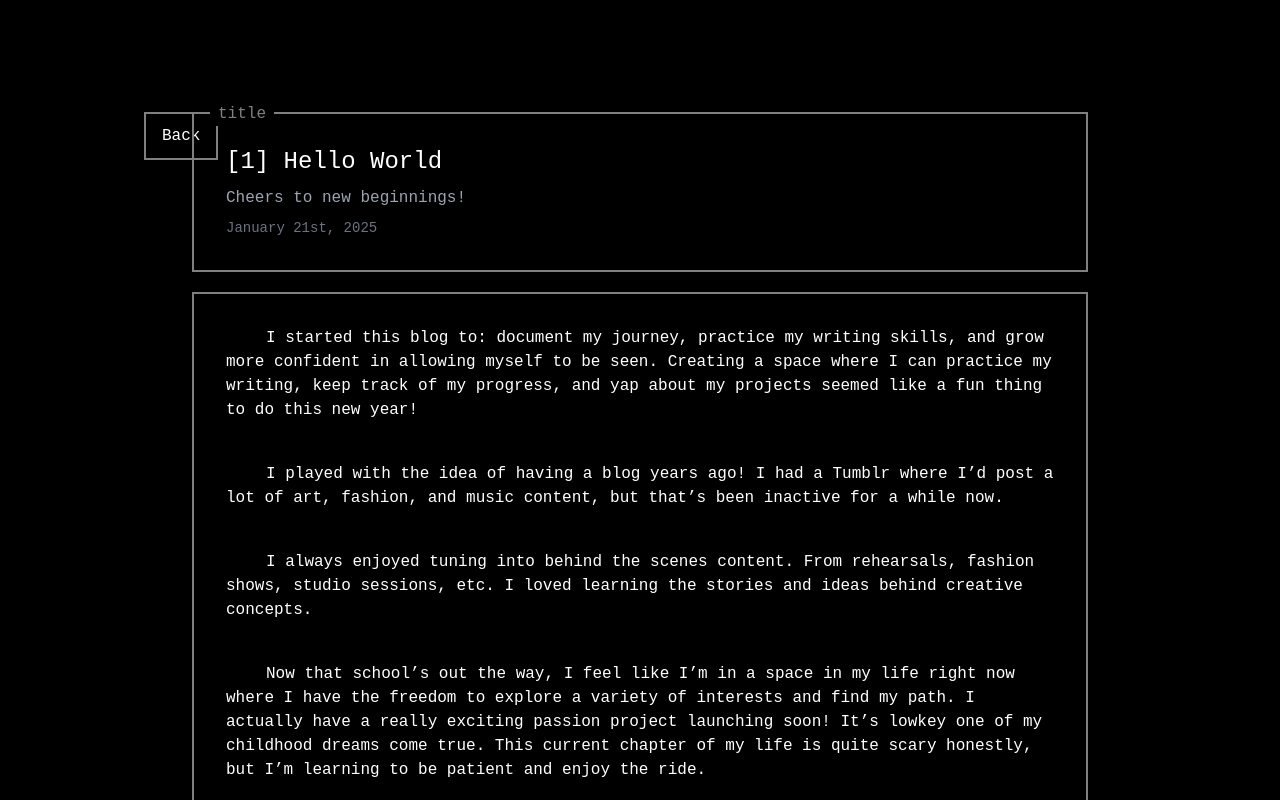
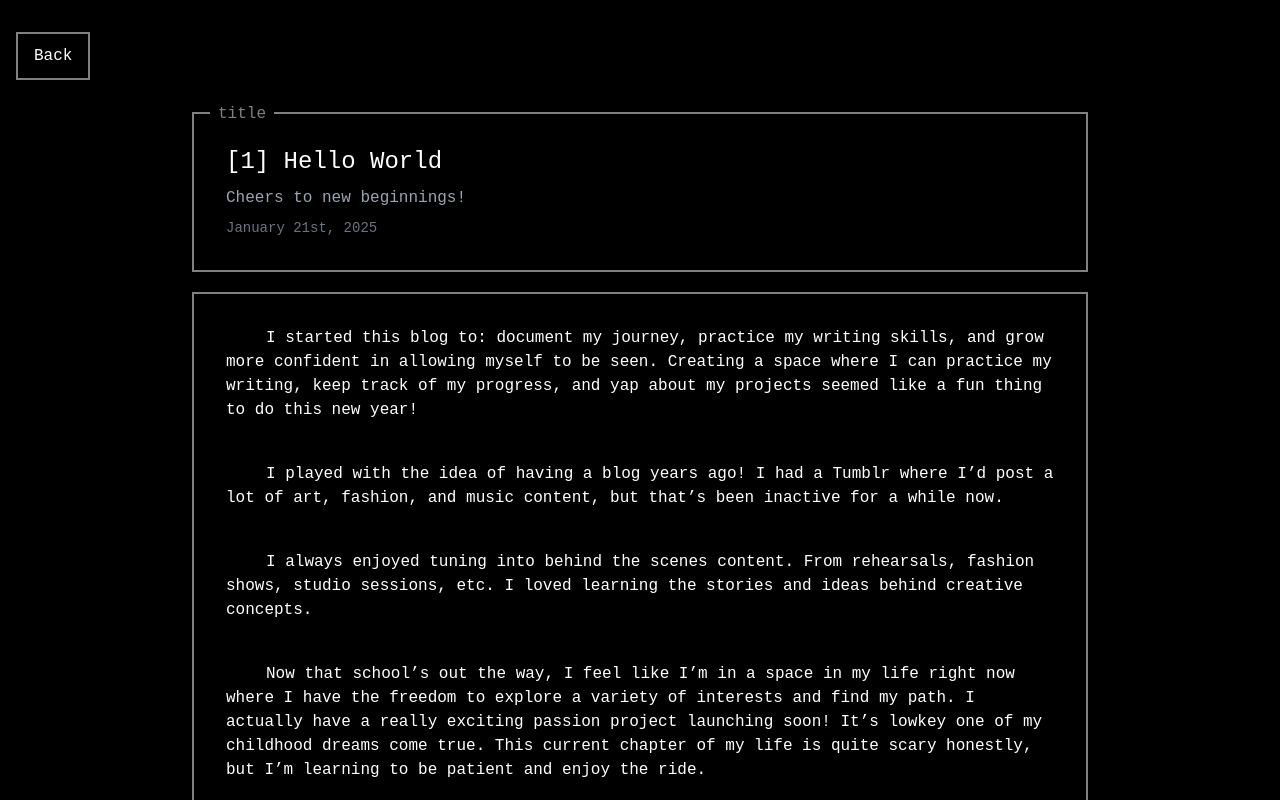
Before and after one commit to teresaakin/devBlog, a React (Vite) app in the folder fly-writes/: page /my-posts/hello-world in a window 1280 px wide. Shown: the top 800 px of the page. Built offline with nearby package versions, Linux system fonts and the light colour scheme; a web font is replaced by a local one.

Commit message:
added a vercel.json file for redirect issues, config my lg screens because of overlap w back btn

```diff
--- a/fly-writes/src/pages/BlogPostEntries.jsx
+++ b/fly-writes/src/pages/BlogPostEntries.jsx
@@ -23,6 +23,8 @@ const BlogPostEntries = () => {
     // </div>
 
     <div className="relative min-h-screen w-full">
+
+
       {/* Back button container - absolutely positioned */}
       <div className="absolute lg:fixed left-4 top-8 lg:left-8 lg:mt-20 lg:ml-28">
         {/* this link links us back to the home page when we click the back button */}
--- a/fly-writes/tailwind.config.js
+++ b/fly-writes/tailwind.config.js
@@ -22,6 +22,9 @@ export default {
           grey: '#808080',
           bright: '#D9E2FF',
         },
+        screens: {
+          'lg': '1352px',
+        },
     },
   },
   plugins: [],
```
Also changed, not shown: fly-writes/vercel.json (added).
